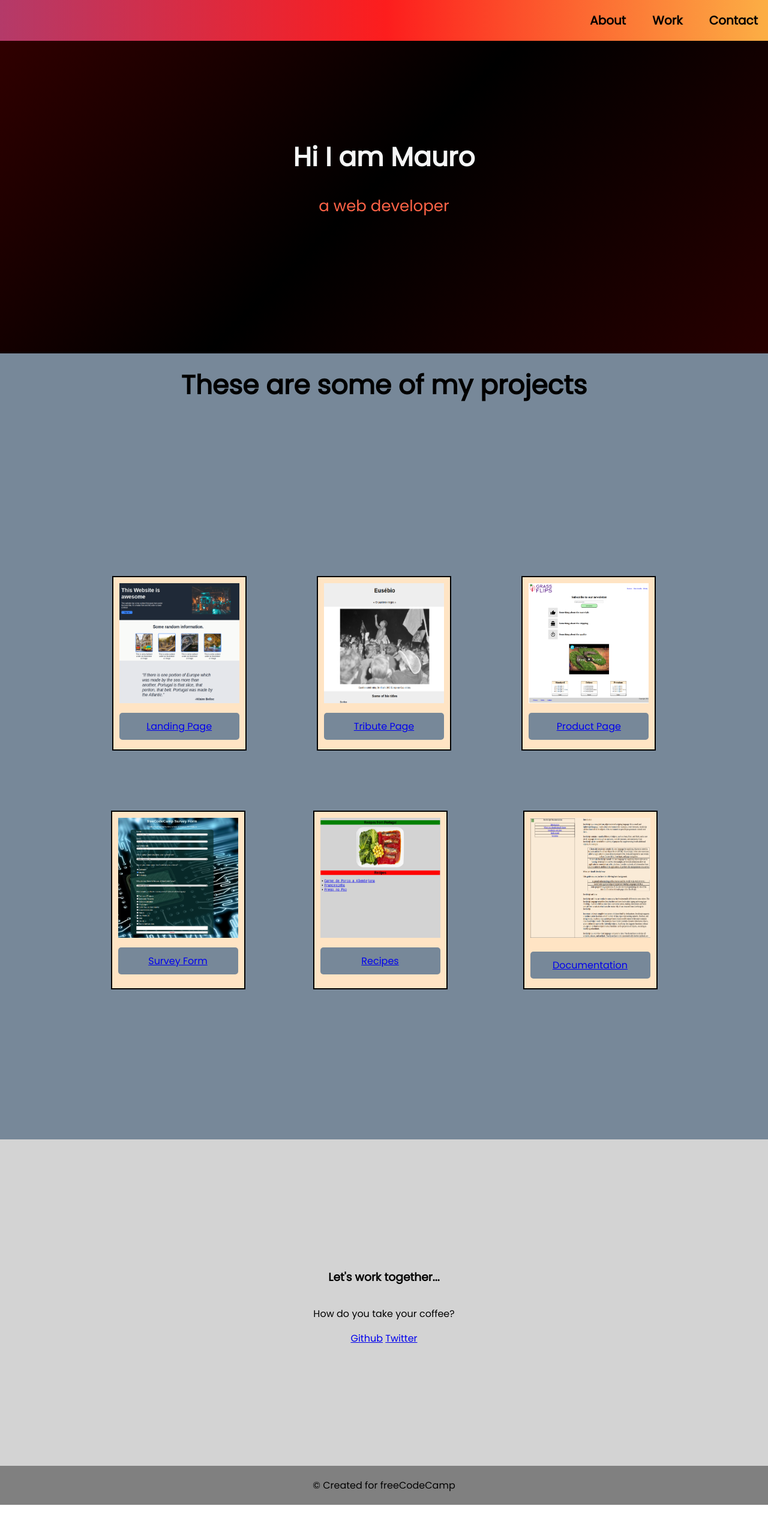
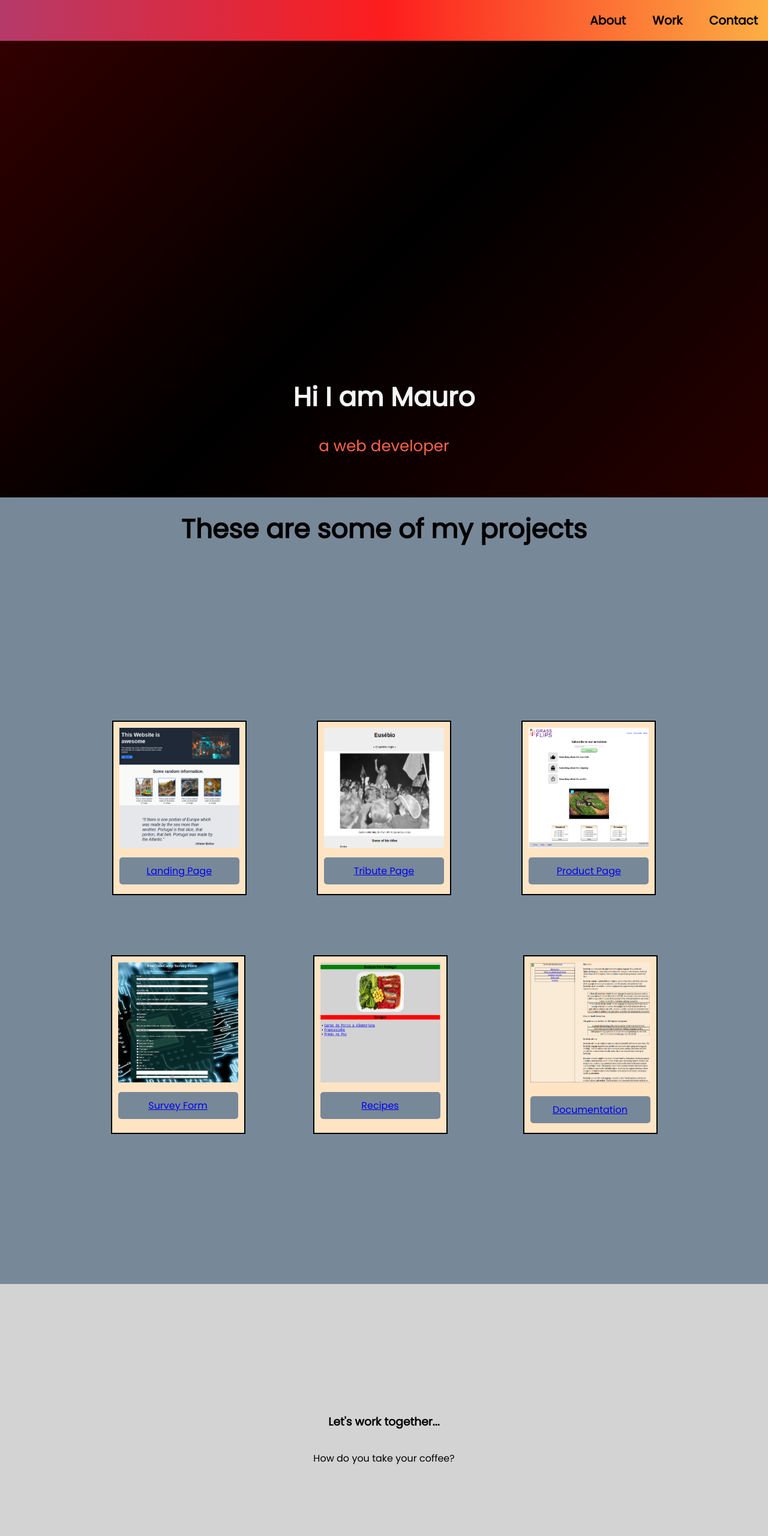
Before and after one commit to MauRoFMF/fcc-personal-portfolio, a plain HTML site: page index.html in a window 1280 px wide. Shown: the top 2560 px of the page at 60% size. Before the commit the page ends 2508 px from the top, so only its background shows below. Drawn offline with Linux system fonts and the light colour scheme.

Commit message:
fix fcc test script

```diff
--- a/index.html
+++ b/index.html
@@ -8,9 +8,11 @@
     <link rel="stylesheet" href="style.css">
 </head>
 <body>
+    <script src="https://cdn.freecodecamp.org/testable-projects-fcc/v1/bundle.js"></script>
     <link href="https://fonts.googleapis.com/css?family=Raleway:700&amp;display=swap" rel="stylesheet">
     <link href="https://fonts.googleapis.com/css?family=Poppins:200i,300,400&amp;display=swap" rel="stylesheet">
-    <nav id="nav-bar">
+    <div class="container">
+        <nav id="navbar">
             <ul>
                 <a href=#welcome-section>About</a>
                 <a href=#projects>Work</a>
@@ -23,7 +25,7 @@
             <h1>Hi I am Mauro</h1>
             <p>a web developer</p>
         </div>
-
+    </div>
     <div id="work">
         <h2>These are some of my projects</h2>
         <div id="projects">
@@ -59,12 +61,9 @@
     <div id="contact">
         <h3>Let's work together...</h3>
         <p>How do you take your coffee?</p>
-        <div>
-
         </div class="contact-links">
-            <a id="profile-link" href="https://github.com/MauRoFMF">Github</a>
-            <a id="profile-link" href="https://twitter.com/mauro_fmf9">Twitter</a>
-        </div>
+            <a id="profile-link" href="https://github.com/MauRoFMF" target="_blank">Github</a>
+            <a id="profile-link2" href="https://twitter.com/mauro_fmf9" target="_blank">Twitter</a>
     </div>
 
     <footer>
--- a/style.css
+++ b/style.css
@@ -3,11 +3,16 @@ body {
     font-family: 'Poppins', sans-serif;
 }
 
-#nav-bar {
+.container {
+    height:100vh;
+}
+
+#navbar {
     overflow: hidden;
     background-color: #333;
     top: 0;
     width: 100%;
+    font-weight: 700;
     text-align: end;
     position: fixed;
     background: rgb(180,58,105);
@@ -15,14 +20,14 @@ body {
     padding:3px;
 }
 
-#nav-bar a {
+#navbar a {
     padding: 20px 20px;
     text-decoration: none;
     color: black;
     font-size: 20px;
     font-weight: bold;
 }
-#nav-bar a:hover {
+#navbar a:hover {
     background-color: brown;
     color: whitesmoke;
 
@@ -30,16 +35,21 @@ body {
 
 #welcome-section {
     text-align: center;
+    align-self: center;
     color: whitesmoke;
     background: rgb(40,0,0);
     background: linear-gradient(315deg, rgba(40,0,0,1) 0%, rgba(0,0,0,1) 50%, rgba(52,0,0,1) 100%);
-    padding: 200px 0;
+    height: 100vh;
 }
 
 #welcome-section p {
     color: tomato;
     font-size: 26px;
 
+}
+
+h1 {
+    padding-top: 600px;
 }
 
 h1, h2{
@@ -114,3 +124,7 @@ footer p{
     margin: 0;
     padding: 20px 0;
 }
+
+#profile-link {
+    font-size: 20px;
+}
```
Lines whose indentation alone changed are shown as unchanged.
